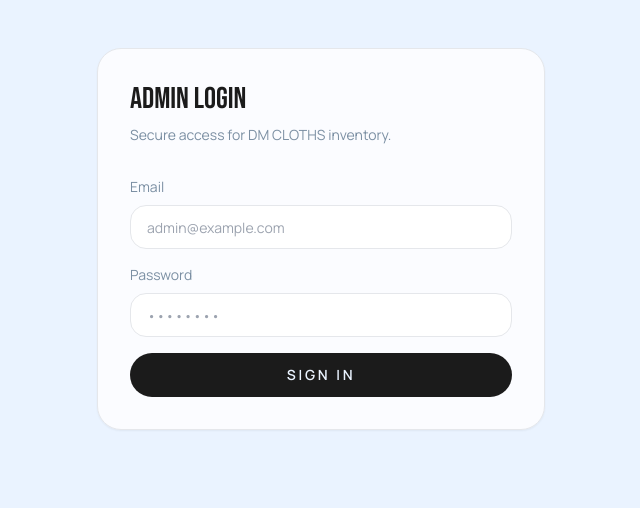
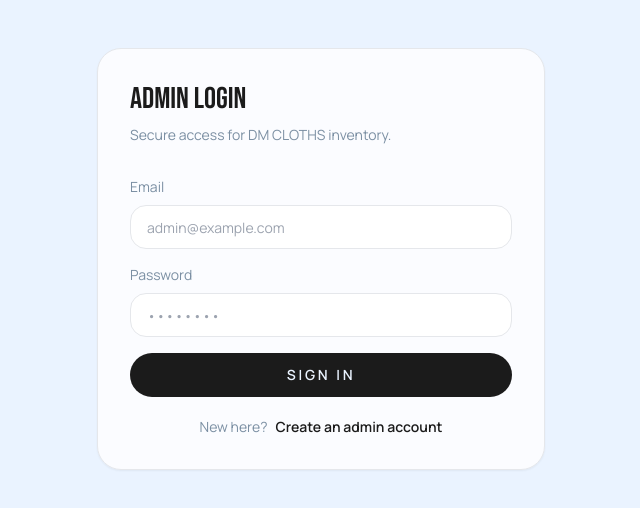
Before and after one commit to Madure608/DM-cloths, a React (Vite) app in the folder frontend/: page /admin/login in a window 1280 px wide. Shown: the top 508 px of the page, without its empty margins (319-959 px from the left). Built offline with nearby package versions, Linux system fonts and the light colour scheme; no server answers.

Commit message:
feat: add link for new admin account creation on login page

```diff
--- a/frontend/src/pages/admin/AdminLogin.jsx
+++ b/frontend/src/pages/admin/AdminLogin.jsx
@@ -94,6 +94,15 @@ const AdminLogin = () => {
             {status.loading ? "Signing in..." : "Sign in"}
           </button>
         </form>
+        <div className="mt-5 flex items-center justify-center text-sm text-clay">
+          <span>New here?</span>
+          <Link
+            className="ml-2 font-semibold text-ink underline-offset-4 hover:underline"
+            to="/admin/signup"
+          >
+            Create an admin account
+          </Link>
+        </div>
         {!checking && !hasAdmin && (
           <div className="mt-6 rounded-2xl border border-stone/40 bg-sand/70 px-4 py-4">
             <p className="text-xs uppercase tracking-[0.25em] text-clay">
```
